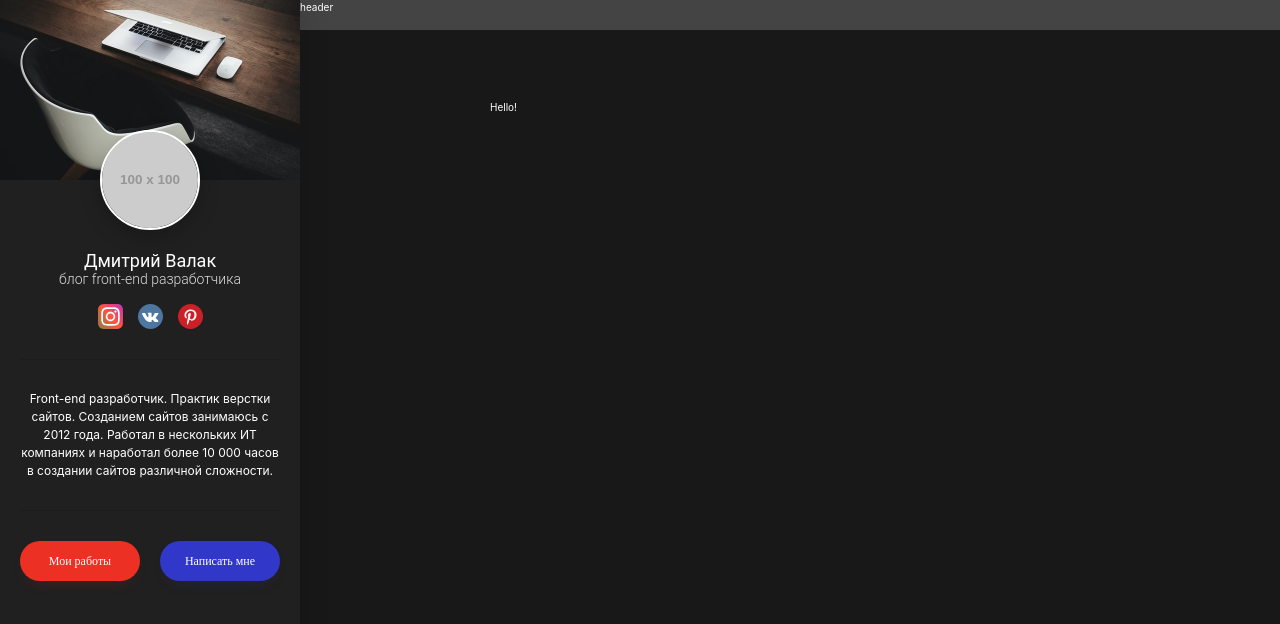
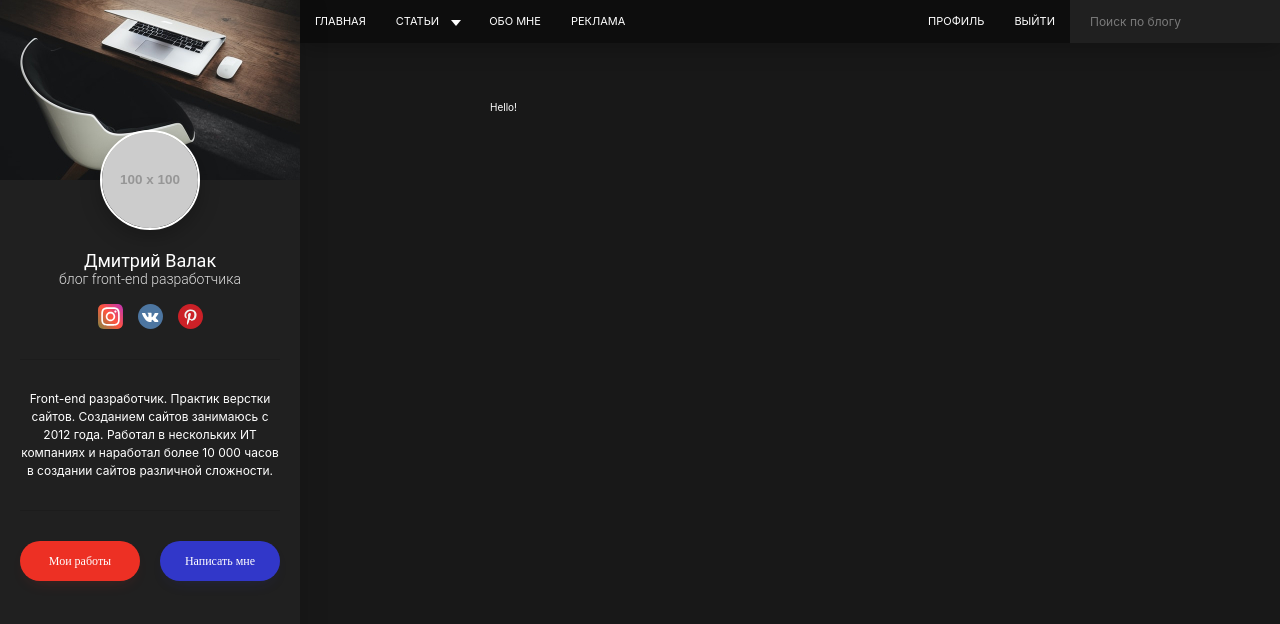
Before and after one commit to andreymaslovru/personal-blog, a website: page src/index.html in a window 1280 px wide. Drawn offline with nearby package versions, Linux system fonts and the light colour scheme; files that its build step writes are made by us from their sources; placeholder pictures from the web are drawn by us.

Commit message:
create: ++header

```diff
--- a/src/assets/scss/blocks/header.scss
+++ b/src/assets/scss/blocks/header.scss
@@ -1,8 +1,22 @@
 .header {
+    display: flex;
+
     width: calc(100% - 300px);
     position: fixed;
-    background-color: #444;
-    height: 30px;
+    background-color: #0d0d0d;
+    box-shadow: 0px 5px 22px rgba(0, 0, 0, 0.25);
     top: 0;
     right: 0;
+
+    &__left {
+        width: 60%;
+    }
+
+    &__right {
+        width: 40%;
+        display: flex;
+        align-items: center;
+        justify-content: flex-end;
+    }
+
 }
--- /dev/null
+++ b/src/assets/scss/blocks/nav.scss
@@ -0,0 +1,49 @@
+.nav {
+    &__list {
+        display: flex;
+    }
+    &__item {
+        position: relative;
+
+
+        &:hover {
+            .nav__link {
+                background-color: #3137C9;
+            }
+            > .subnav {
+                display: block;
+            }
+        }
+    }
+    &__link {
+        display: block;
+        text-decoration: none;
+        text-transform: uppercase;
+        font-style: normal;
+        font-weight: normal;
+        font-size: 1.1rem;
+        line-height: 1.3rem;
+        color: $white;
+        padding: 1.5rem 1.5rem;
+
+        transition: background-color .2s linear;
+
+
+        &.has-subnav {
+            position: relative;
+            padding-right: 3.5rem;
+            &:after {
+                content: " ";
+                display: block;
+                position: absolute;
+                margin-top: 1px;
+                top: 50%;
+                transform: translateY(-50%);
+                right: 1.35rem;
+                border-style: solid;
+                border-width: 6px 5px 0 5px;
+                border-color: $white transparent transparent transparent;
+            }
+        }
+    }
+}
--- /dev/null
+++ b/src/assets/scss/blocks/search.scss
@@ -0,0 +1,25 @@
+.search {
+    display: flex;
+    align-items: center;
+    background-color: $primary;
+    max-width: 21rem;
+    width: 100%;
+    height: 100%;
+
+    &__input {
+        background: transparent;
+        border: none;
+        padding-left: 2rem;
+        font-style: normal;
+        font-weight: normal;
+        font-size: 1.2rem;
+        line-height: 1.4rem;
+
+        font-family: inherit;
+        color: $white;
+
+        &::placeholder {
+            color: rgba($white, .4)
+        }
+    }
+}
--- /dev/null
+++ b/src/assets/scss/blocks/subnav.scss
@@ -0,0 +1,38 @@
+.subnav {
+    display: none;
+
+    position: absolute;
+    top: 100%;
+    left: 0;
+
+    padding: .5rem 0;
+
+    border-radius:  0 0 5px 5px;
+    box-shadow: 0 6px 8px rgba(0, 0, 0, .2);
+
+    width: 165px;
+    background-color: #3137C9;
+
+    &__link {
+        display: block;
+
+        padding: .45rem 1.5rem;
+
+        text-decoration: none;
+        color: $white;
+
+        font-family: inherit;
+        font-style: normal;
+        font-weight: normal;
+        font-size: 1.2rem;
+
+        line-height: 1.4rem;
+
+        transition: background-color .2s ease-in-out;
+
+        &:hover {
+            background-color: darken(#3137C9, 5%);
+        }
+
+    }
+}
--- a/src/assets/scss/style.scss
+++ b/src/assets/scss/style.scss
@@ -27,3 +27,6 @@ body {
 @import 'blocks/profile.scss';
 @import 'blocks/social.scss';
 @import 'blocks/btn.scss';
+@import 'blocks/nav.scss';
+@import 'blocks/subnav.scss';
+@import 'blocks/search.scss';
--- a/src/partials/header.html
+++ b/src/partials/header.html
@@ -1 +1,30 @@
-<header class="header">header</header>
+<header class="header">
+  <div class="header__left">
+    <nav class="nav">
+      <ul class="nav__list">
+        <li class="nav__item"><a class="nav__link" href="#">главная</a></li>
+        <li class="nav__item">
+          <a class="nav__link has-subnav" href="#">статьи</a>
+          <ul class="subnav">
+            <li><a class="subnav__link" href="">Создание сайтов</a></li>
+            <li><a class="subnav__link" href="">Интернет-маркетинг</a></li>
+            <li><a class="subnav__link" href="">Продвижение видео</a></li>
+          </ul>
+        </li>
+        <li class="nav__item"><a class="nav__link" href="#">обо мне</a></li>
+        <li class="nav__item"><a class="nav__link" href="#">реклама</a></li>
+      </ul>
+    </nav>
+  </div>
+  <div class="header__right">
+    <nav class="nav">
+      <ul class="nav__list">
+        <li class="nav__item"><a class="nav__link" href="#">профиль</a></li>
+        <li class="nav__item"><a class="nav__link" href="#">выйти</a></li>
+      </ul>
+    </nav>
+    <form action="" class="search">
+      <input type="text" class="search__input" placeholder="Поиск по блогу" />
+    </form>
+  </div>
+</header>
```
Also changed, not shown: dist/assets/css/style.min.css, dist/index.html.
